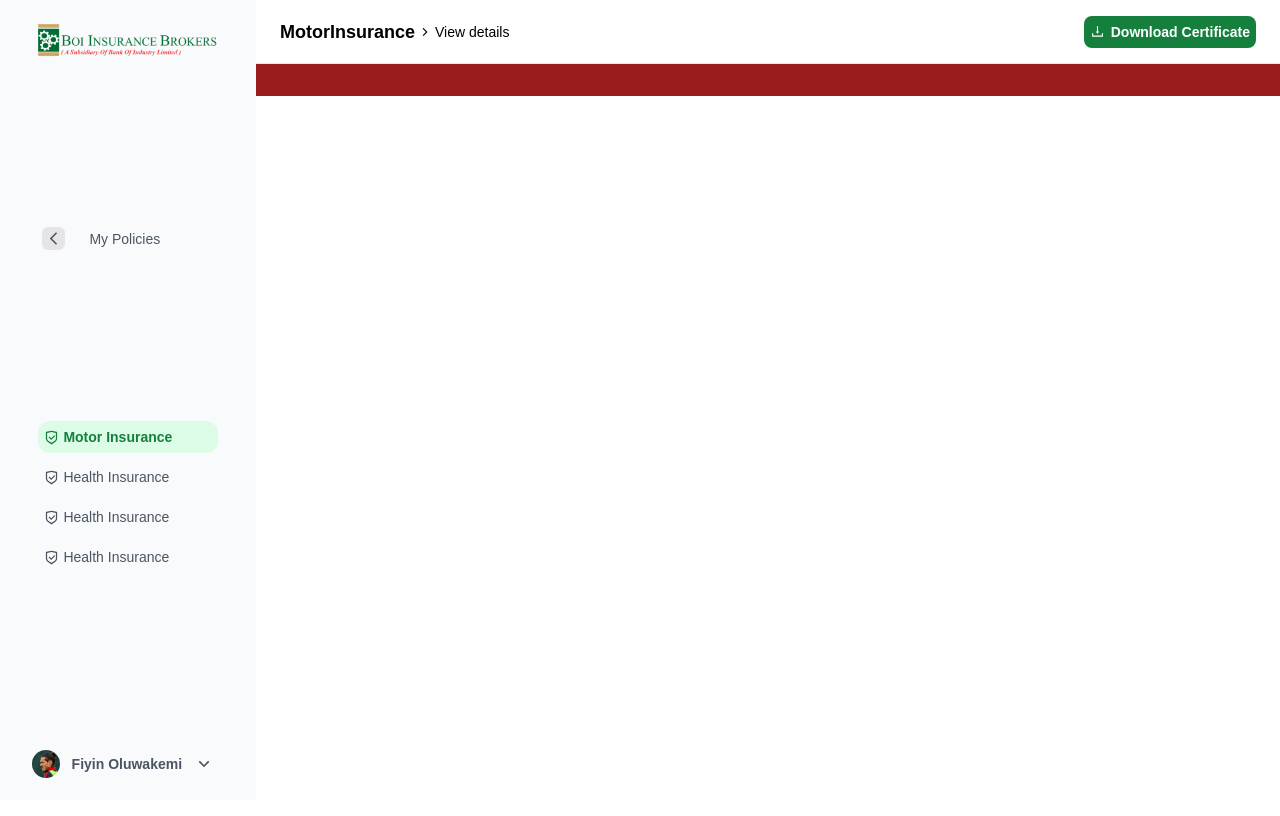
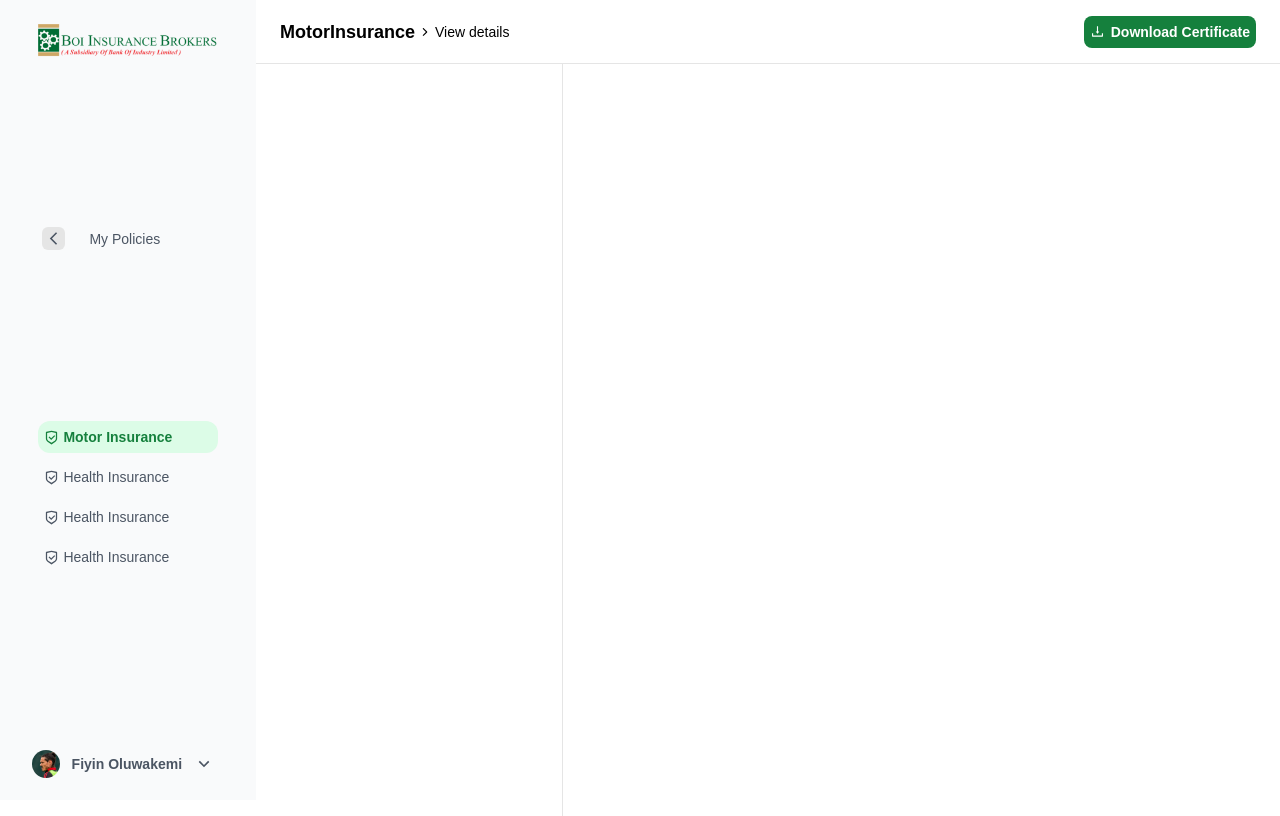
Before and after one commit to TubiOb/REACT, a React (Create React App) app in the folder incover/: page /policies/details/1 in a window 1280 px wide. Shown: the top 816 px of the page. Built offline with nearby package versions, Linux system fonts and the light colour scheme.

Commit message:
Adding and Parsing all Policy details

```diff
--- a/incover/src/components/Details.jsx
+++ b/incover/src/components/Details.jsx
@@ -2,16 +2,18 @@ import React from 'react'
 import Backbutton from './Backbutton'
 import PolicyNumber from './PolicyNumber'
 import { useDataContext } from './DataContext';
+import InsuranceDetails from './InsuranceDetails';
 
 const Details = () => {
    const { selectedPolicy } = useDataContext();
   return (
-    <div className='flex flex-col items-center bg-red-800 justify-between w-full h-auto p-4'>
+    <div className='flex flex-col items-center justify-between w-full h-auto'>
       <div className='flex flex-row md:hidden items-center justify-start gap-3 md:gap-6 p-1 w-full relative mt-1'>
         <Backbutton />
         <h3 className='text-xs md:text-sm font-light'>Motor Insurance</h3>
       </div>
       {selectedPolicy && <PolicyNumber />}
+      <InsuranceDetails />
     </div>
   )
 }
--- /dev/null
+++ b/incover/src/components/InsuranceDetails.jsx
@@ -0,0 +1,12 @@
+import React from 'react'
+import InsurancePersonalDetails from './InsurancePersonalDetails'
+
+const InsuranceDetails = () => {
+  return (
+    <div className='w-full h-full flex md:flex-row flex-col'>
+        <InsurancePersonalDetails />
+    </div>
+  )
+}
+
+export default InsuranceDetails
--- /dev/null
+++ b/incover/src/components/InsurancePersonalDetails.jsx
@@ -0,0 +1,11 @@
+import React from 'react'
+
+const InsurancePersonalDetails = () => {
+  return (
+    <div className='w-full md:w-[30%] h-screen items-center justify-center md:justify-start p-4 md:border-r md:border-neutral-200'>
+
+    </div>
+  )
+}
+
+export default InsurancePersonalDetails
--- a/incover/src/components/PolicyNumber.jsx
+++ b/incover/src/components/PolicyNumber.jsx
@@ -1,5 +1,6 @@
 import React from 'react'
 import { useDataContext } from './DataContext';
+import { BsSubtract } from 'react-icons/bs'
 
 const PolicyNumber = () => {
   const { selectedPolicy } = useDataContext();
@@ -10,8 +11,9 @@ const PolicyNumber = () => {
   }
 
   return (
-    <div className='w-full h-auto p-2 items-center justify-start flex text-left text-xs md:text-sm'>
-      <h3 className='text-white font-semibold text-md'>{selectedPolicy.policyNumber}</h3>
+    <div className='w-full h-auto p-6 items-center justify-start gap-3 flex text-left text-xs md:text-sm border-b border-b-neutral-200'>
+      <h3 className='font-semibold text-lg tracking-wide'>{selectedPolicy.policyNumber}</h3>
+      <BsSubtract size={15} className='text-blue-600'/>
       {/* <h3 className='text-white font-semibold text-md'>DELULU IS THE SOLULU</h3> */}
     </div>
   )
```
